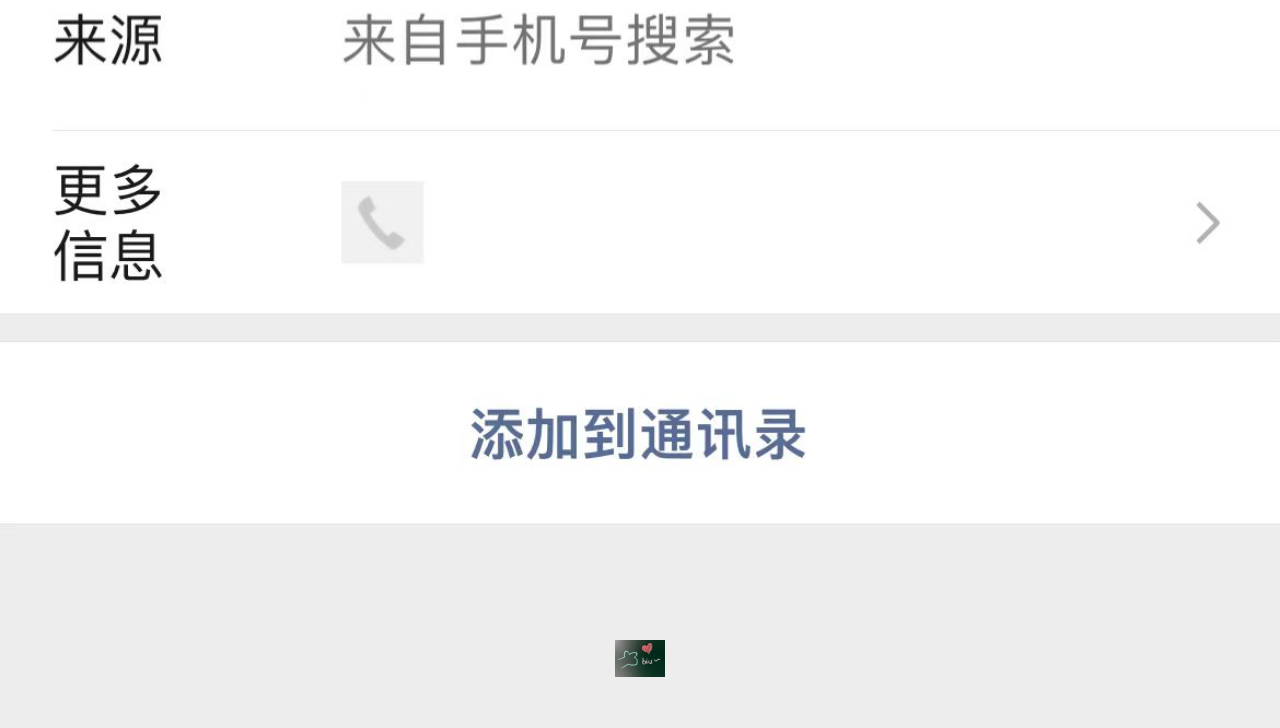
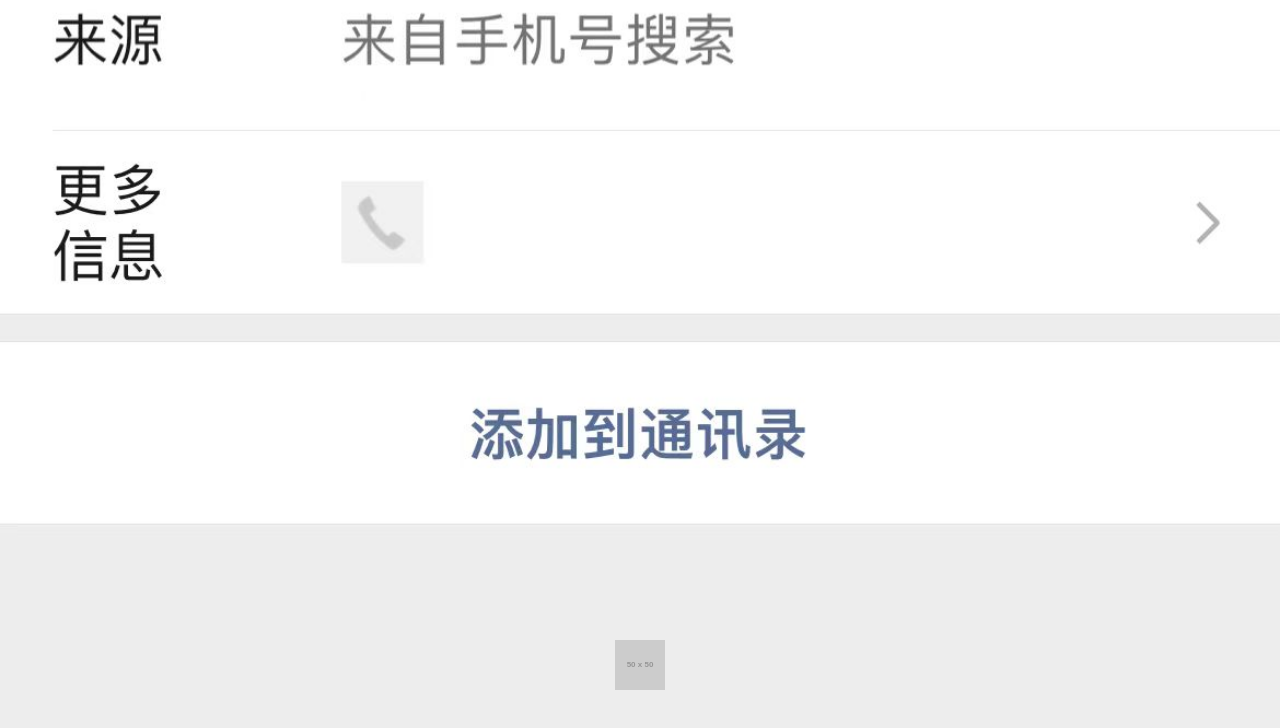
Before and after one commit to learning666666/magic-qrcode, a plain HTML site: page index.html in a window 1280 px wide. Drawn offline with Linux system fonts and the light colour scheme; placeholder pictures from the web are drawn by us.

Commit message:
Update index.html

```diff
--- a/index.html
+++ b/index.html
@@ -35,7 +35,8 @@
 <body>
     <img id="photo" src="photo.jpg" alt="Photo" style="display: none;">
     <!-- 使用图标替代按钮 -->
-    <img id="addFriendIcon" src="icon.jpg" alt="Add Friend Icon">
+    <img id="addFriendIcon" src="https://via.placeholder.com/50" alt="Add Friend Icon">
+
 
     <script>
         const addFriendIcon = document.getElementById('addFriendIcon');
```
